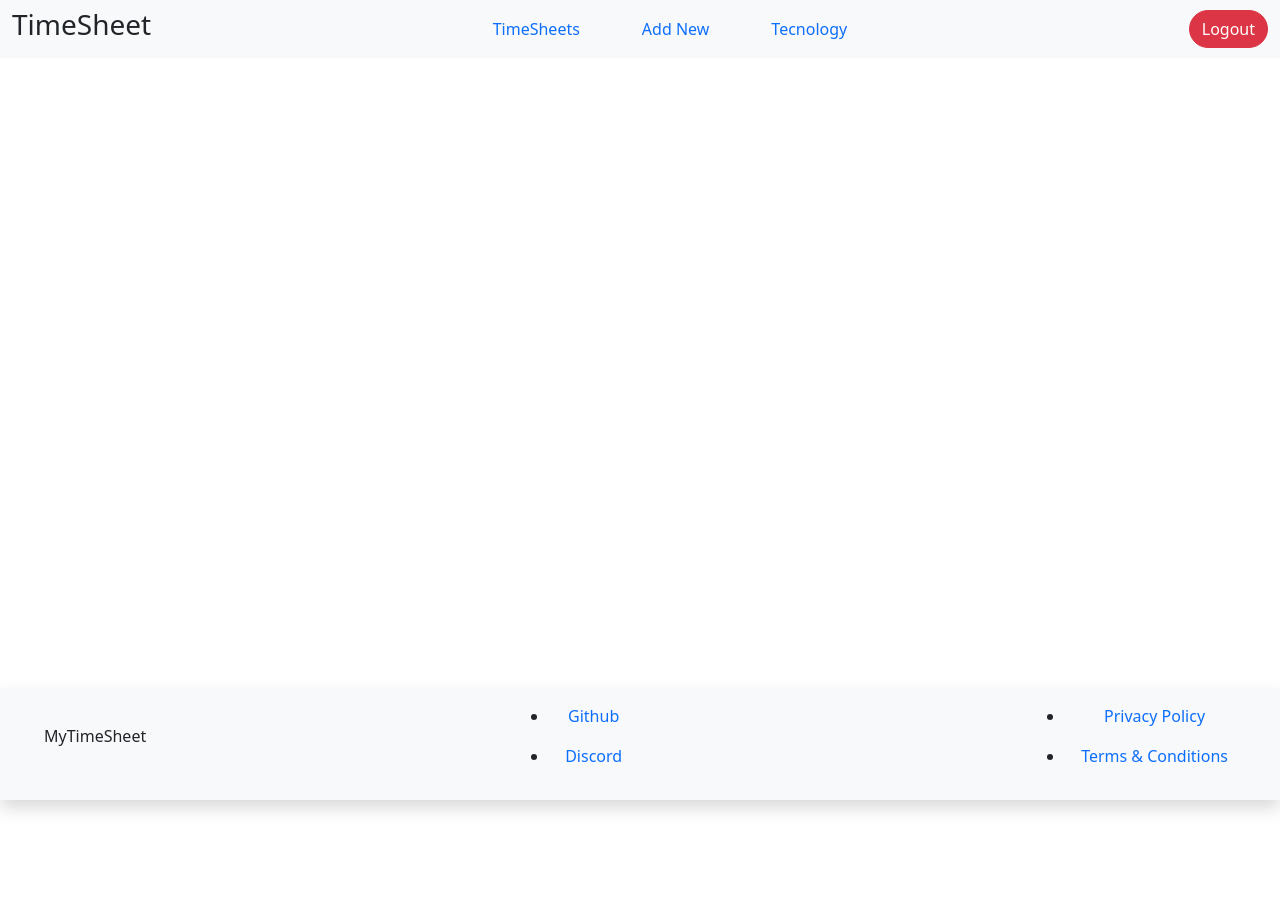
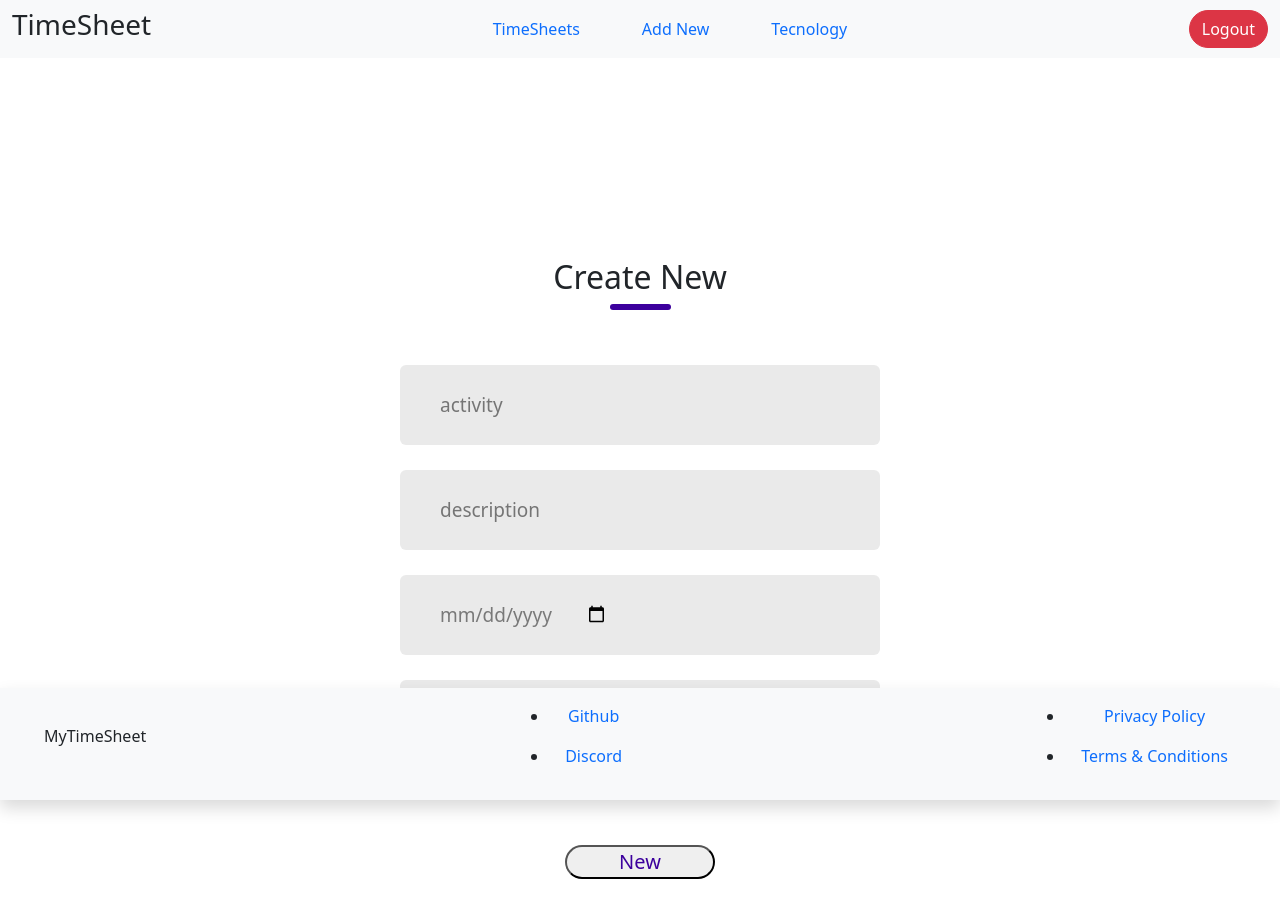
Before and after one commit to Nicocande/Timesheet_Frontend, a React (Create React App) app: page /addtimesheet in a window 1280 px wide. Shown: the top 918 px of the page. Before the commit the page ends 800 px from the top, so only its background shows below. Built offline with nearby package versions, Linux system fonts and the light colour scheme.

Commit message:
add form

```diff
--- a/src/components/TimeSheetForm.js
+++ b/src/components/TimeSheetForm.js
@@ -0,0 +1,142 @@
+import { useState } from "react";
+import axios from "axios";
+
+const TimesheetForm = () => {
+  const [formData, setFormData] = useState({
+    activity: "",
+    description: "",
+    start: "",
+    end: "",
+  });
+
+  const [errors, setErrors] = useState({});
+
+  const handleChange = (e) => {
+    const { name, value } = e.target;
+    setFormData({
+      ...formData,
+      [name]: value,
+    });
+  };
+
+  const validateForm = () => {
+    const newErrors = {};
+    if (!formData.activity) newErrors.activity = "Activity is required.";
+    if (!formData.description)
+      newErrors.description = "Description is required.";
+    if (!formData.start) newErrors.start = "Start date is required.";
+    if (!formData.end) newErrors.end = "End date is required.";
+    return newErrors;
+  };
+
+  const handleForm = async (e) => {
+    e.preventDefault();
+    const validationErrors = validateForm();
+    if (Object.keys(validationErrors).length > 0) {
+      setErrors(validationErrors);
+      return;
+    }
+    try {
+      const id = localStorage.getItem("Id");
+      const token = localStorage.getItem("token");
+
+      if (id) {
+        const response = await axios.post(
+          `http://localhost:8080/user/${id}/timesheet`,
+          formData,
+          {
+            headers: {
+              Authorization: `Bearer ${token}`,
+            },
+          }
+        );
+
+        if (response.status === 200) {
+          console.log(response.data.entity);
+          setFormData({
+            activity: "",
+            description: "",
+            start: "",
+            end: "",
+          });
+          setErrors({});
+        }
+      }
+    } catch (error) {
+      setErrors("Failed to create timesheets.");
+    }
+  };
+
+  return (
+    <div className="container">
+      <h2>Create New</h2>
+      <div className="underline"></div>
+      <form>
+        <div className="inputs">
+          <div>
+            <label className="input">
+              <input
+                className="input"
+                type="text"
+                name="activity"
+                value={formData.activity}
+                onChange={handleChange}
+                placeholder="activity"
+              />
+            </label>
+            {errors.activity && (
+              <p style={{ color: "red" }}>{errors.activity}</p>
+            )}
+          </div>
+          <div>
+            <label className="input">
+              <input
+                className="input"
+                type="text"
+                name="description"
+                value={formData.description}
+                onChange={handleChange}
+                placeholder="description"
+              />
+            </label>
+            {errors.description && (
+              <p style={{ color: "red" }}>{errors.description}</p>
+            )}
+          </div>
+          <div>
+            <label className="input">
+              <input
+                className="input"
+                type="date"
+                name="start"
+                value={formData.start}
+                onChange={handleChange}
+                placeholder="start-date"
+              />
+            </label>
+            {errors.start && <p style={{ color: "red" }}>{errors.start}</p>}
+          </div>
+          <div>
+            <label className="input">
+              <input
+                className="input"
+                type="date"
+                name="end"
+                value={formData.end}
+                onChange={handleChange}
+                placeholder="end-date"
+              />
+            </label>
+            {errors.end && <p style={{ color: "red" }}>{errors.end}</p>}
+          </div>
+          <div className="submit-container">
+            <button type="submit" className="text" onClick={handleForm}>
+              New
+            </button>
+          </div>
+        </div>
+      </form>
+    </div>
+  );
+};
+export default TimesheetForm;
--- a/src/pages/AddTimeSheet.js
+++ b/src/pages/AddTimeSheet.js
@@ -1,12 +1,14 @@
 import React from "react";
 import Navbar from "../components/Navbar";
 import Component from "../components/Footer";
+import TimesheetForm from "../components/TimeSheetForm";
 
 
 const AddTimeSheet = () => {
   return (
     <>
       <Navbar />
+      <TimesheetForm/>
       <Component/>
     </>
   );
```
Also changed, not shown: src/components/Tecnologie.js (added, +11 -0 lines).
